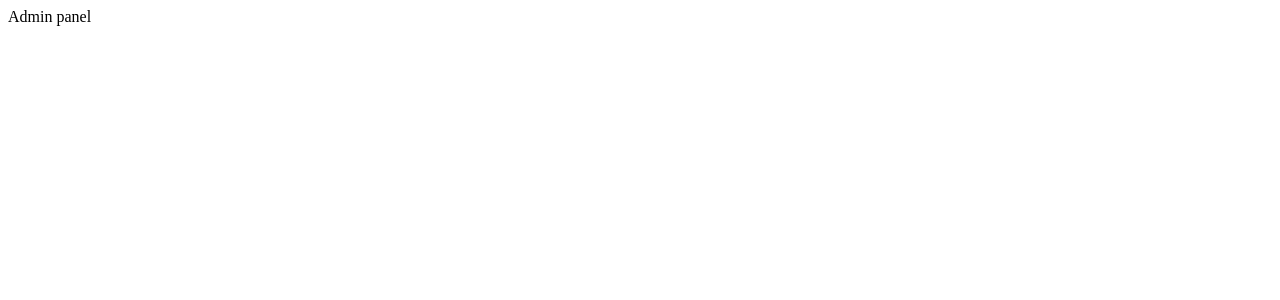
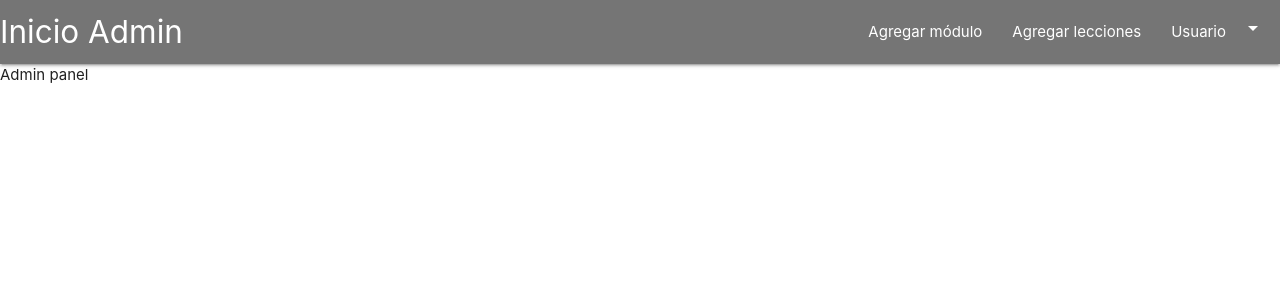
Before and after one commit to JonnathanE/microlearning-LSEC, a React (Create React App) app: page /admin/panel in a window 1280 px wide. Shown: the top 300 px of the page. Built offline with nearby package versions, Linux system fonts and the light colour scheme.

Commit message:
add admin nav structure and materialize css

```diff
--- a/package.json
+++ b/package.json
@@ -1,5 +1,5 @@
 {
-  "name": "frontend",
+  "name": "Microlearning LSEC",
   "version": "0.1.0",
   "private": true,
   "dependencies": {
--- a/public/index.html
+++ b/public/index.html
@@ -1,14 +1,12 @@
 <!DOCTYPE html>
-<html lang="en">
+<html lang="es">
+
 <head>
   <meta charset="utf-8" />
   <link rel="icon" href="%PUBLIC_URL%/favicon.ico" />
   <meta name="viewport" content="width=device-width, initial-scale=1" />
   <meta name="theme-color" content="#000000" />
-    <meta
-      name="description"
-      content="Web site created using create-react-app"
-    />
+  <meta name="description" content="Web site created using create-react-app" />
   <link rel="apple-touch-icon" href="%PUBLIC_URL%/logo192.png" />
   <!--
       manifest.json provides metadata used when your web app is installed on a
@@ -24,8 +22,16 @@
       work correctly both with client-side routing and a non-root public URL.
       Learn how to configure a non-root public URL by running `npm run build`.
     -->
-    <title>React App</title>
+
+  <!--MATERIALIZE CSS-->
+  <link rel="stylesheet" href="https://cdnjs.cloudflare.com/ajax/libs/materialize/1.0.0/css/materialize.min.css">
+  <!--Import Google Icon Font-->
+  <link href="https://fonts.googleapis.com/icon?family=Material+Icons" rel="stylesheet">
+
+  <title>LSEC App</title>
+
 </head>
+
 <body>
   <noscript>You need to enable JavaScript to run this app.</noscript>
   <div id="root"></div>
@@ -39,5 +45,15 @@
       To begin the development, run `npm start` or `yarn start`.
       To create a production bundle, use `npm run build` or `yarn build`.
     -->
+
+  <!--SCRIPTS-->
+  <script src="https://cdnjs.cloudflare.com/ajax/libs/materialize/1.0.0/js/materialize.min.js"></script>
+  <script>
+    // inicialize all javascript to materialize css componentes
+    document.addEventListener('DOMContentLoaded', function () {
+      M.AutoInit();
+    });
+  </script>
 </body>
+
 </html>
--- a/src/Routes.js
+++ b/src/Routes.js
@@ -1,5 +1,5 @@
 import React from 'react';
-import { BrowserRouter, Switch, Route } from 'react-router-dom';
+import { BrowserRouter, Switch, Route, Redirect } from 'react-router-dom';
 
 // view components
 import LandingPage from './layout/LandingPage';
@@ -8,6 +8,7 @@ import Sigin from './components/Signin';
 import Signup from './components/Signup';
 import Admin from './layout/Admin';
 import SigninAdmin from './components/SigninAdmin';
+import NotFoundPage from './layout/NotFoundPage';
 
 const Routes = () => {
     return (
@@ -19,6 +20,10 @@ const Routes = () => {
                 <Route path='/signup' exact component={Signup} />
                 <Route path='/admin/panel' exact component={Admin} />
                 <Route path='/admin/signin' exact component={SigninAdmin} />
+                <Route path='/404'  component={NotFoundPage} />
+                <Route path='*'>
+                    <Redirect to='/404' />
+                </Route>
             </Switch>
         </BrowserRouter>
     )
--- a/src/layout/Admin.js
+++ b/src/layout/Admin.js
@@ -1,8 +1,10 @@
 import React from 'react';
+import NavigationAdmin from './NavigationAdmin';
 
 const Admin = (req, res) => {
     return(
         <>
+            <NavigationAdmin />
             <div>
                 Admin panel
             </div>
--- a/src/layout/NavigationAdmin.js
+++ b/src/layout/NavigationAdmin.js
@@ -0,0 +1,38 @@
+import React, { useEffect } from 'react';
+import { Link, withRouter } from 'react-router-dom';
+
+const NavigationAdmin = () => {
+
+    return (
+        <>
+            <nav className='grey darken-1'>
+                <div className="nav-wrappe">
+                    <Link className="brand-logo" to="/admin/panel">
+                        Inicio Admin
+                    </Link>
+                    <a href="#" data-target="mobile-demo" className="sidenav-trigger"><i className="material-icons">menu</i></a>
+                    <ul className="right hide-on-med-and-down">
+                        <li><a href="sass.html">Agregar módulo</a></li>
+                        <li><a href="badges.html">Agregar lecciones</a></li>
+
+                        <li><a className="dropdown-trigger" href="#!" data-target="dropdown1">Usuario<i className="material-icons right">arrow_drop_down</i></a></li>
+                    </ul>
+                </div>
+            </nav>
+            <ul id="dropdown1" className="dropdown-content">
+                <li><a href="#!">Perfil</a></li>
+                <li className="divider"></li>
+                <li><a href="#!">Cerrar Sesión</a></li>
+            </ul>
+            <ul className="sidenav" id="mobile-demo">
+                <li><a href="sass.html">Sass</a></li>
+                <li><a href="badges.html">Components</a></li>
+                <li><a href="collapsible.html">Javascript</a></li>
+                <li><a href="mobile.html">Mobile</a></li>
+            </ul>
+
+        </>
+    )
+}
+
+export default NavigationAdmin;
--- /dev/null
+++ b/src/layout/NotFoundPage.js
@@ -0,0 +1,13 @@
+import React from 'react';
+
+const NotFoundPage = (req, res) => {
+    return(
+        <>
+            <div>
+                NotFoundPage
+            </div>
+        </>
+    )
+}
+
+export default NotFoundPage;
```
Also changed, not shown: src/layout/Navigation.js (+12 -0 lines). Lines whose indentation alone changed are shown as unchanged.
